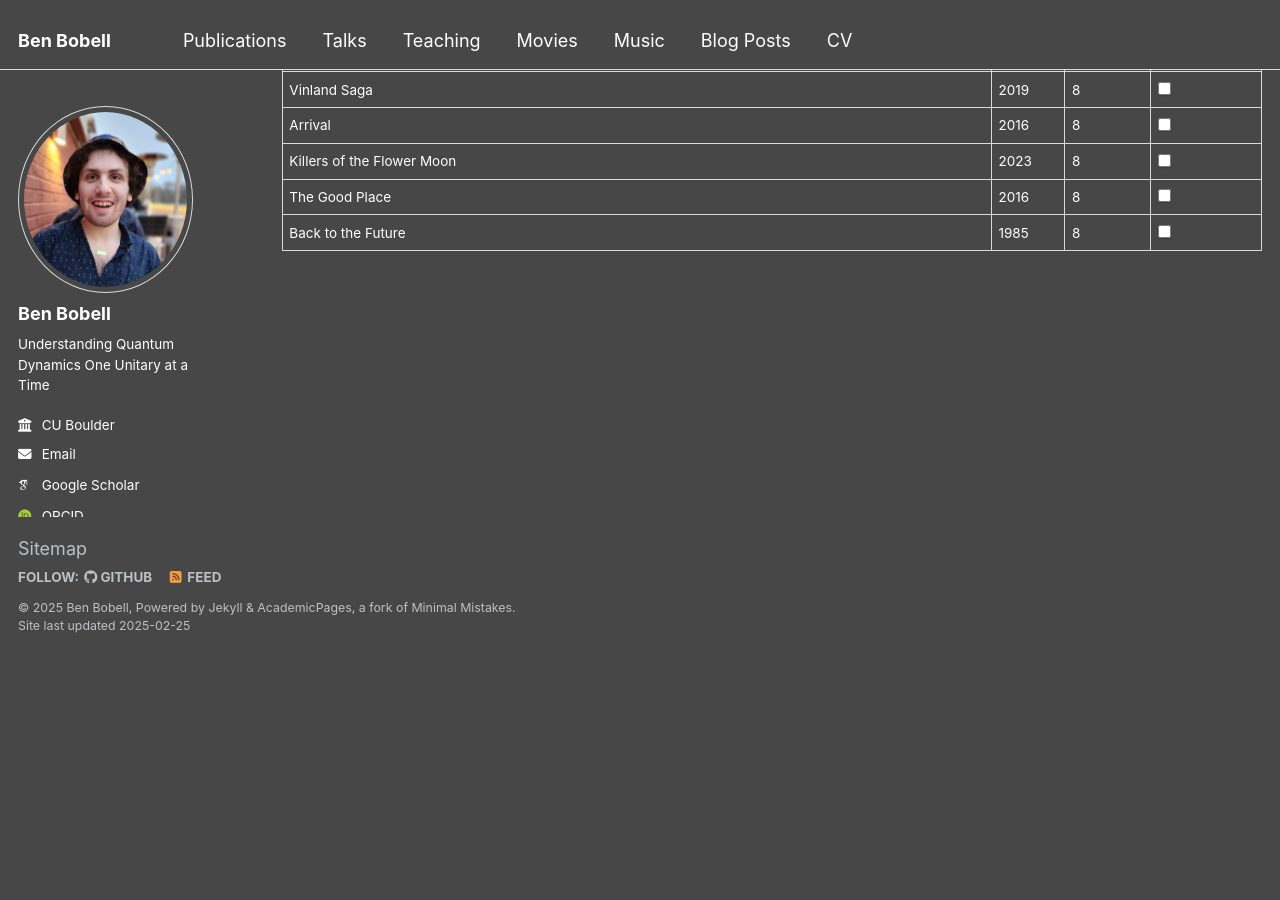
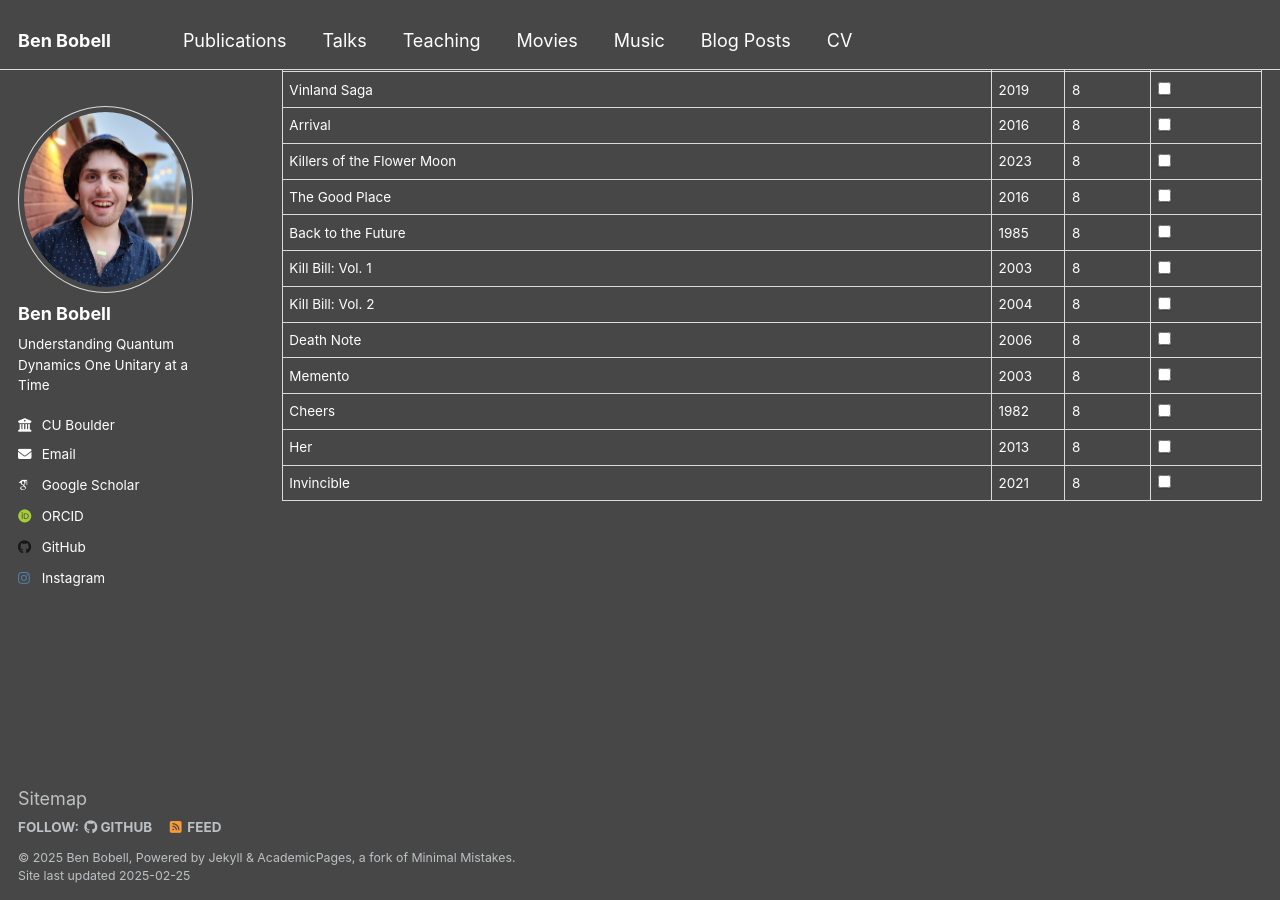
Before and after one commit to BenBobell00/BenBobell00.github.io, a Jekyll site: the page built from _pages/movies.html, in a window 1280 px wide and 900 px high, scrolled down 9256 px. Built offline with Jekyll 4.4.1, drawn with Linux system fonts in a browser that asks for light colours; some web fonts are replaced; before the commit the page ends 9910 px from its top, so only the background shows below that.

Commit message:
Update movies.yml

```diff
--- a/_data/movies.yml
+++ b/_data/movies.yml
@@ -1027,3 +1027,31 @@ movies:
     year: 1985
     rating: 8
     watched: false
+  - title: "Kill Bill: Vol. 1"
+    year: 2003
+    rating: 8
+    watched: false
+  - title: "Kill Bill: Vol. 2"
+    year: 2004
+    rating: 8
+    watched: false
+  - title: "Death Note"
+    year: 2006
+    rating: 8
+    watched: false
+  - title: "Memento"
+    year: 2003
+    rating: 8
+    watched: false
+  - title: "Cheers"
+    year: 1982
+    rating: 8
+    watched: false
+  - title: "Her"
+    year: 2013
+    rating: 8
+    watched: false
+  - title: "Invincible"
+    year: 2021
+    rating: 8
+    watched: false
```
